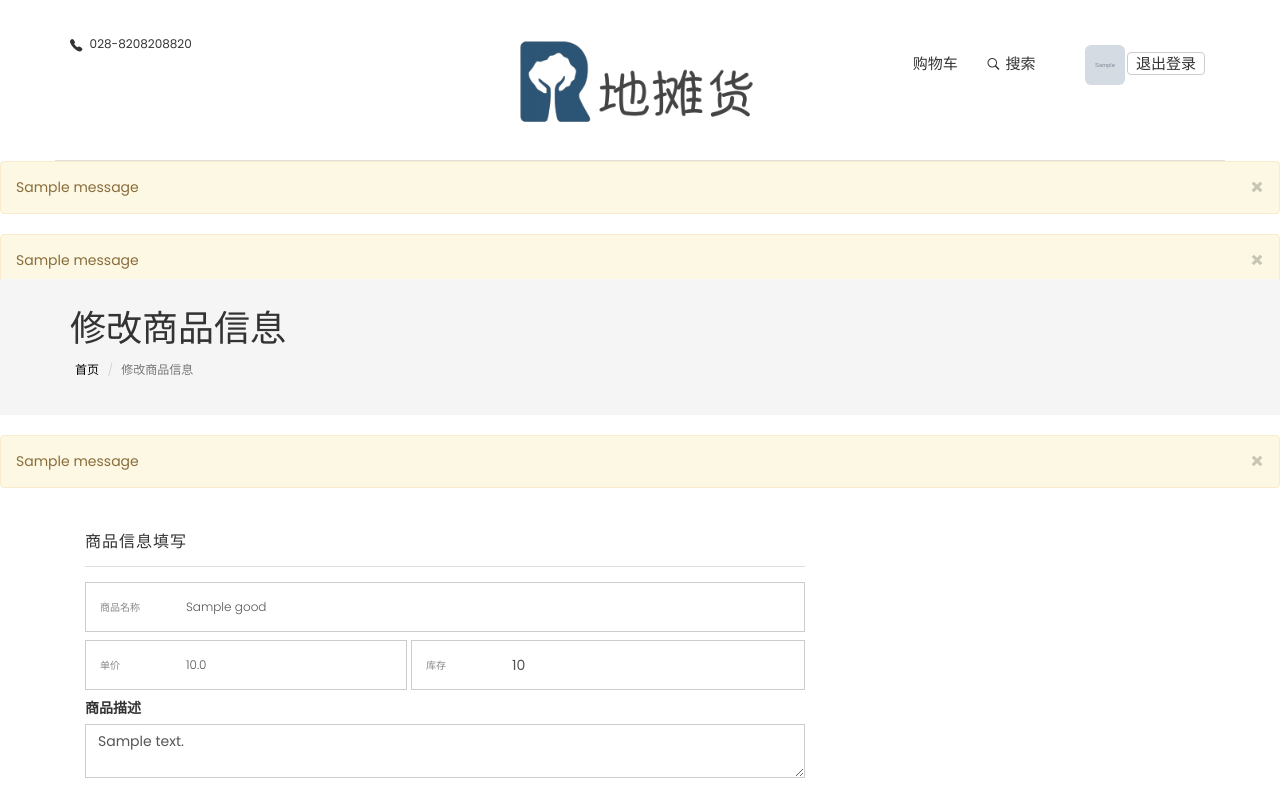
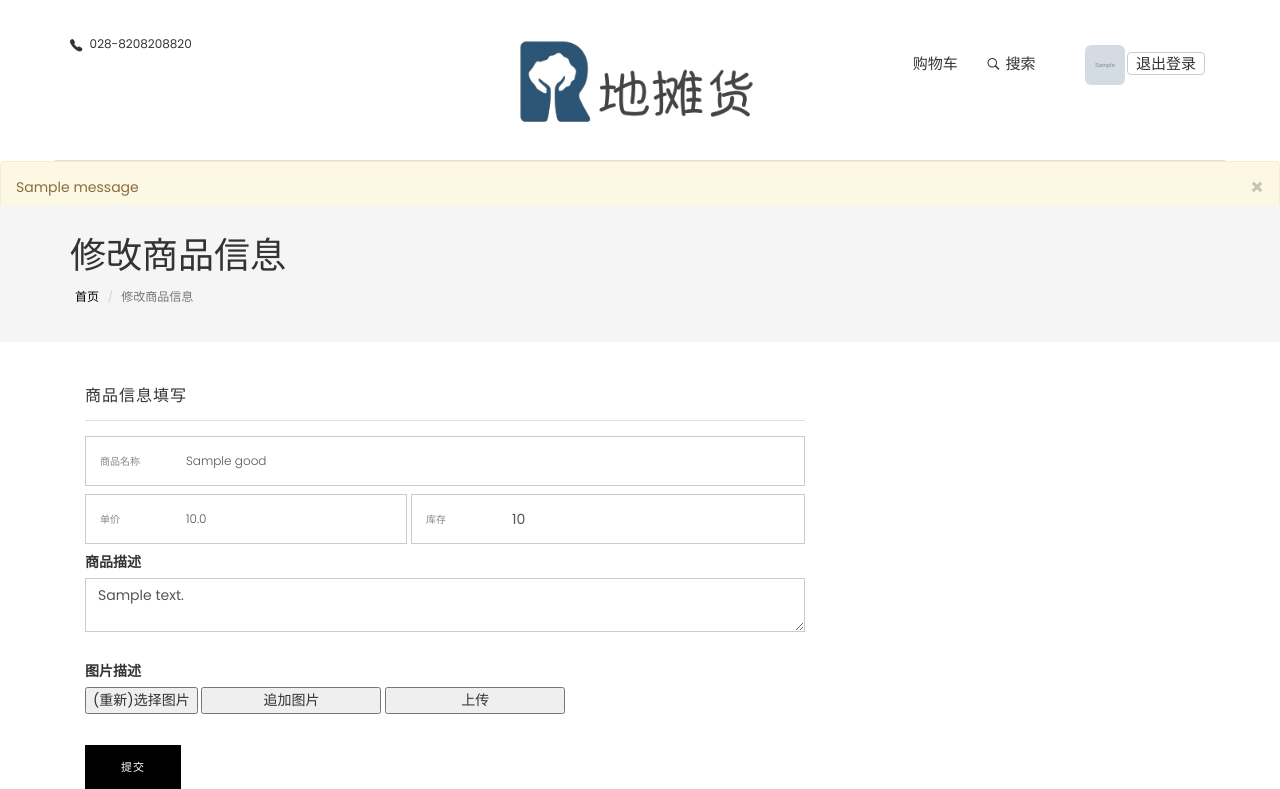
Before and after one commit to Wei-Qi/-Second-hand-commodity-trading-platform, a Flask app: page /goods/change/1 in a window 1280 px wide. Shown: the top 789 px of the page. Run offline with Flask 2, Linux system fonts and the light colour scheme; a user stored in the database is signed in; tables that the repository leaves empty hold one stand-in row (values such as "Sample post"); grey boxes marked "Sample" are stand-in pictures; one stand-in notice (Sample message) is shown; parts of the project's set-up code (start-up, migrations or seed data) failed here and were passed over; some libraries are stand-ins or nearby versions; some web fonts are replaced.

Commit message:
去掉多余报错信息

```diff
--- a/templates/changegoods.html
+++ b/templates/changegoods.html
@@ -52,14 +52,6 @@
 
 </style>
 
-<div>
-  {%for message in get_flashed_messages()%}
-    <div class="alert alert-warning">
-        <button type="button" class="close" data-dismiss="alert">&times;</button>
-        {{message}}
-    </div>
-  {%endfor%}
-</div>
 
 <section class="page-header" style="margin-top: -2em">
 	<div class="container">
@@ -77,12 +69,6 @@
 	</div>
 </section>
 
-{%for message in get_flashed_messages()%}
-<div class="alert alert-warning">
-    <button type="button" class="close" data-dismiss="alert">&times;</button>
-    {{message}}
-</div>
-{%endfor%}
 
 <div class="page-wrapper" style="margin-top: -5em">
    <div class="checkout shopping">
```
